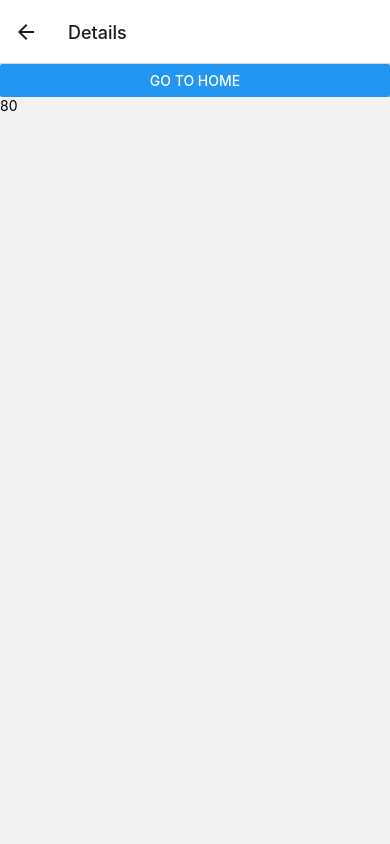
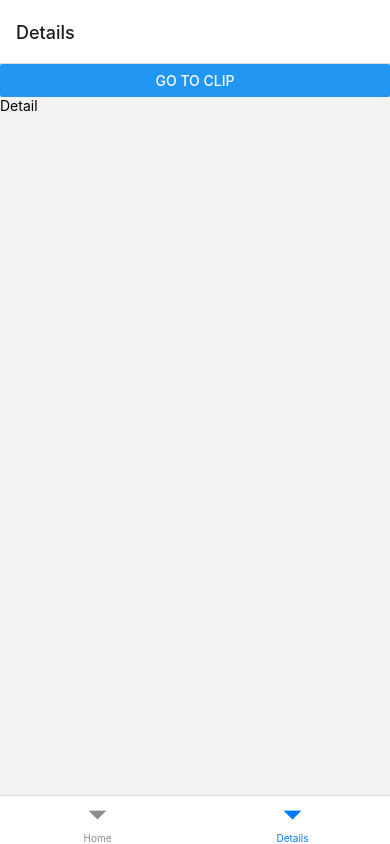
Before and after one commit to hukuryo/React-Native-MemoApp, a React Native app: screen /Home in a window 390 px wide. Both pictures are taken after a click on the button "GO TO DETAILS". Built offline with nearby package versions, Linux system fonts and the light colour scheme.

Commit message:
タブナビゲーションを練習

```diff
--- a/App.js
+++ b/App.js
@@ -1,17 +1,20 @@
 import { NavigationContainer } from "@react-navigation/native";
 import { createNativeStackNavigator } from "@react-navigation/native-stack";
+import { createBottomTabNavigator } from "@react-navigation/bottom-tabs";
 import { HomeScreen } from "./screens/HomeScreen";
 import { DetailScreen } from "./screens/DetailScreen";
+import { ClipScreen } from "./screens/ClipScreen";
 
 const Stack = createNativeStackNavigator();
+const Tab = createBottomTabNavigator();
 
 export default function App() {
   return (
     <NavigationContainer>
-      <Stack.Navigator>
-        <Stack.Screen name="Home" component={HomeScreen} />
-        <Stack.Screen name="Details" component={DetailScreen} />
-      </Stack.Navigator>
+      <Tab.Navigator>
+        <Tab.Screen name="Home" component={HomeScreen} />
+        <Tab.Screen name="Details" component={DetailScreen} />
+      </Tab.Navigator>
     </NavigationContainer>
   );
 }
--- a/package.json
+++ b/package.json
@@ -9,6 +9,8 @@
     "web": "expo start --web"
   },
   "dependencies": {
+    "@react-navigation/bottom-tabs": "^6.5.9",
+    "@react-navigation/drawer": "^6.6.4",
     "@react-navigation/native": "^6.1.8",
     "@react-navigation/native-stack": "^6.9.14",
     "expo": "~49.0.13",
--- a/screens/DetailScreen.js
+++ b/screens/ClipScreen.jsx
@@ -1,12 +1,11 @@
 import React from "react";
 import { Button, Text, View } from "react-native";
 
-export const DetailScreen = ({ route, navigation }) => {
-  const { itemId } = route.params;
+export const ClipScreen = () => {
   return (
     <View>
       <Button title="Go to Home" onPress={() => navigation.navigate("Home")} />
-      <Text>{itemId}</Text>
+      <Text>ClipPage</Text>
     </View>
   );
 };
--- /dev/null
+++ b/screens/DetailScreen.jsx
@@ -0,0 +1,11 @@
+import React from "react";
+import { Button, Text, View } from "react-native";
+
+export const DetailScreen = ({ navigation }) => {
+  return (
+    <View>
+      <Button title="Go to Clip" onPress={() => navigation.navigate("Clip")} />
+      <Text>Detail</Text>
+    </View>
+  );
+};
```
Also changed, not shown: screens/HomeScreen.jsx (renamed from screens/HomeScreen.js), 1 other file (tests, documents, lock files or other folders).
